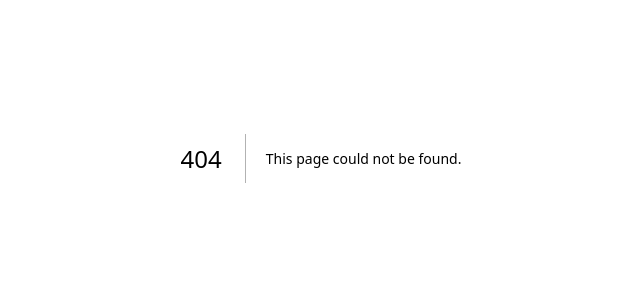
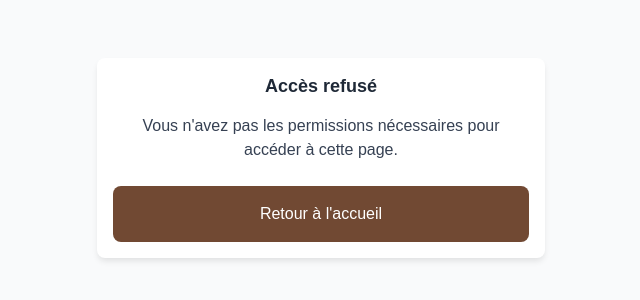
Before and after one commit to Hellyes31/Anciens-meubles-pour-une-nouvelle-vie-Front, a Next.js app in the folder adawardrobe/: page /unauthorized in a window 1280 px wide. Before the commit this address had no page. Shown: the part 242-542 px from the top of the page, without its empty margins (319-959 px from the left). Built offline with nearby package versions, Linux system fonts and the light colour scheme.

Commit message:
updated: page login and admin , add: page unauthorized

```diff
--- a/adawardrobe/app/admin/page.tsx
+++ b/adawardrobe/app/admin/page.tsx
@@ -1,40 +1,40 @@
-"use client";
-
+'use client';
 import { useEffect, useState } from "react";
 import { useRouter } from "next/navigation";
 import { jwtDecode } from "jwt-decode";
 
+interface TokenPayload {
+  role?: string;
+  exp?: number;
+}
+
 export default function AdminPage() {
   const router = useRouter();
-  const [allowed, setAllowed] = useState(false);
+  const [loading, setLoading] = useState(true); // On bloque le rendu tant que la vérification n’est pas faite
 
   useEffect(() => {
     const token = localStorage.getItem("token");
-
+    console.log(token)
     if (!token) {
-      router.push("/login");
+      router.push("/unauthorized");
       return;
     }
 
     try {
-      const decoded: any = jwtDecode(token);
-
+      const decoded: TokenPayload = jwtDecode(token);
       if (decoded.role !== "ROLE_ADMIN") {
         router.push("/unauthorized");
-        return;
+      } else {
+        setLoading(false); // Token ok, on peut afficher la page
       }
+    } catch (error) {
+      router.push("/unauthorized");
+    }
+  }, [router]);
 
-      setAllowed(true);
-    } catch (err) {
-      router.push("/login");
-    }
-  }, []);
+  if (loading) {
+    return <div className="app-container flex items-center justify-center min-h-screen">Chargement...</div>;
+  }
 
-  if (!allowed) return <p>Chargement...</p>;
-
-  return (
-    <div>
-      <h1>Bienvenue sur la page admin, {}</h1>
-    </div>
-  );
+  return <div>Page Admin sécurisée</div>;
 }
--- a/adawardrobe/app/login/page.tsx
+++ b/adawardrobe/app/login/page.tsx
@@ -1,6 +1,7 @@
 "use client";
 
 import { useState } from "react";
+import { useEffect } from "react";
 import { useRouter } from "next/navigation";
 import axios from "axios";
 
@@ -10,6 +11,10 @@ export default function LoginPage() {
   const [error, setError] = useState("");
 
   const router = useRouter();
+
+  useEffect(() => {
+    localStorage.removeItem("token");
+  }, []);
 
   const handleSubmit = async (e: React.FormEvent) => {
     e.preventDefault();
@@ -35,7 +40,6 @@ export default function LoginPage() {
       }
 
       localStorage.setItem("token", token);
-
     } catch (err: any) {
       if (err.response && err.response.data) {
         setError(err.response.data);
@@ -50,7 +54,9 @@ export default function LoginPage() {
         <div className="header-content">
           <h1>Anciens meubles, nouvelle vie</h1>
         </div>
-        <p className="header-subtitle">Donnez une seconde chance à vos meubles ♻️</p>
+        <p className="header-subtitle">
+          Donnez une seconde chance à vos meubles ♻️
+        </p>
       </header>
       <div className="main-content">
         <div className="card">
@@ -75,13 +81,15 @@ export default function LoginPage() {
                 required
               />
             </div>
-            <button
-              type="submit"
-              className="submit-btn"
-            >
+            <button type="submit" className="submit-btn">
               <span>Se connecter</span>
             </button>
-            <button className="submit-btn manage-btn" onClick={() => router.push("/register")}>Créer un compte</button>
+            <button
+              className="submit-btn manage-btn"
+              onClick={() => router.push("/register")}
+            >
+              Créer un compte
+            </button>
           </form>
         </div>
       </div>
--- /dev/null
+++ b/adawardrobe/app/unauthorized/page.tsx
@@ -0,0 +1,28 @@
+'use client';
+import { useRouter } from 'next/navigation';
+
+export default function Unauthorized() {
+  const router = useRouter();
+
+  const goHome = () => {
+    router.push('/');
+  };
+
+  return (
+    <div className="app-container flex items-center justify-center min-h-screen bg-gray-50">
+      <div className="card max-w-md text-center">
+        <div className="card-header text-2xl text-red-600">
+           Accès refusé
+        </div>
+        <p className="mt-4 text-gray-700">
+          Vous n'avez pas les permissions nécessaires pour accéder à cette page.
+        </p>
+        <div className="mt-6">
+          <button className="submit-btn" onClick={goHome}>
+            Retour à l'accueil
+          </button>
+        </div>
+      </div>
+    </div>
+  );
+}
--- /dev/null
+++ b/package.json
@@ -0,0 +1,5 @@
+{
+  "dependencies": {
+    "jwt-decode": "^4.0.0"
+  }
+}
```
Also changed, not shown: 1 other file (tests, documents, lock files or other folders). Lines whose indentation alone changed are shown as unchanged.
